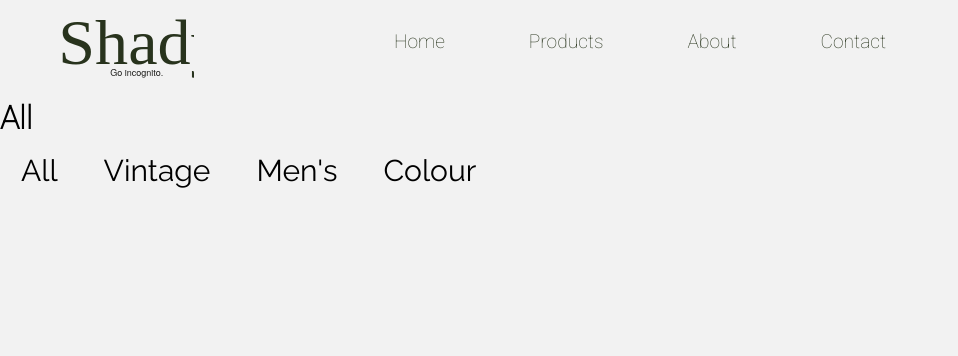
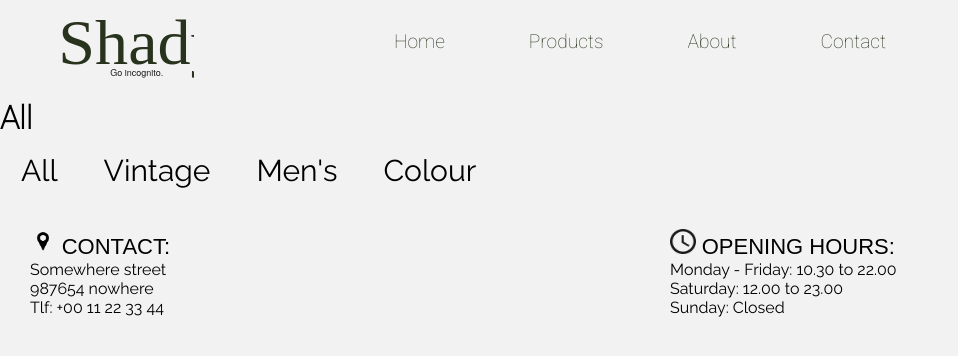
Before and after one commit to Ilon0032/Shady, a plain HTML site: page product_list.html in a window 1280 px wide. Shown: the whole page, without its empty margins (0-958 px from the left). Drawn offline with Linux system fonts and the light colour scheme; no server answers.

Commit message:
footer added i single view og productlist

```diff
--- a/product_list.html
+++ b/product_list.html
@@ -64,6 +64,18 @@
     </template>
 
     <section class="datacontainer"></section>
+
+    <footer>
+        <div id="footerindhold">
+            <div class="adresse">
+                <span class="kontakt_titel"><img class="kontakt_img" src="billeder/mapicon.png" alt="map"> Contact:</span>
+                <p>Somewhere street<br>987654 nowhere<br>Tlf: +00 11 22 33 44</p>
+            </div>
+            <div class="adresse"><span class="kontakt_titel"><img class="kontakt_img" src="billeder/timeicon.png" alt="clock"> Opening hours:</span>
+                <p>Monday - Friday: 10.30 to 22.00<br>Saturday: 12.00 to 23.00<br>Sunday: Closed</p>
+            </div>
+        </div>
+    </footer>
 
     <script>
         window.addEventListener("load", sidenVises);
```
Also changed, not shown: single_view.html (+12 -0 lines).
